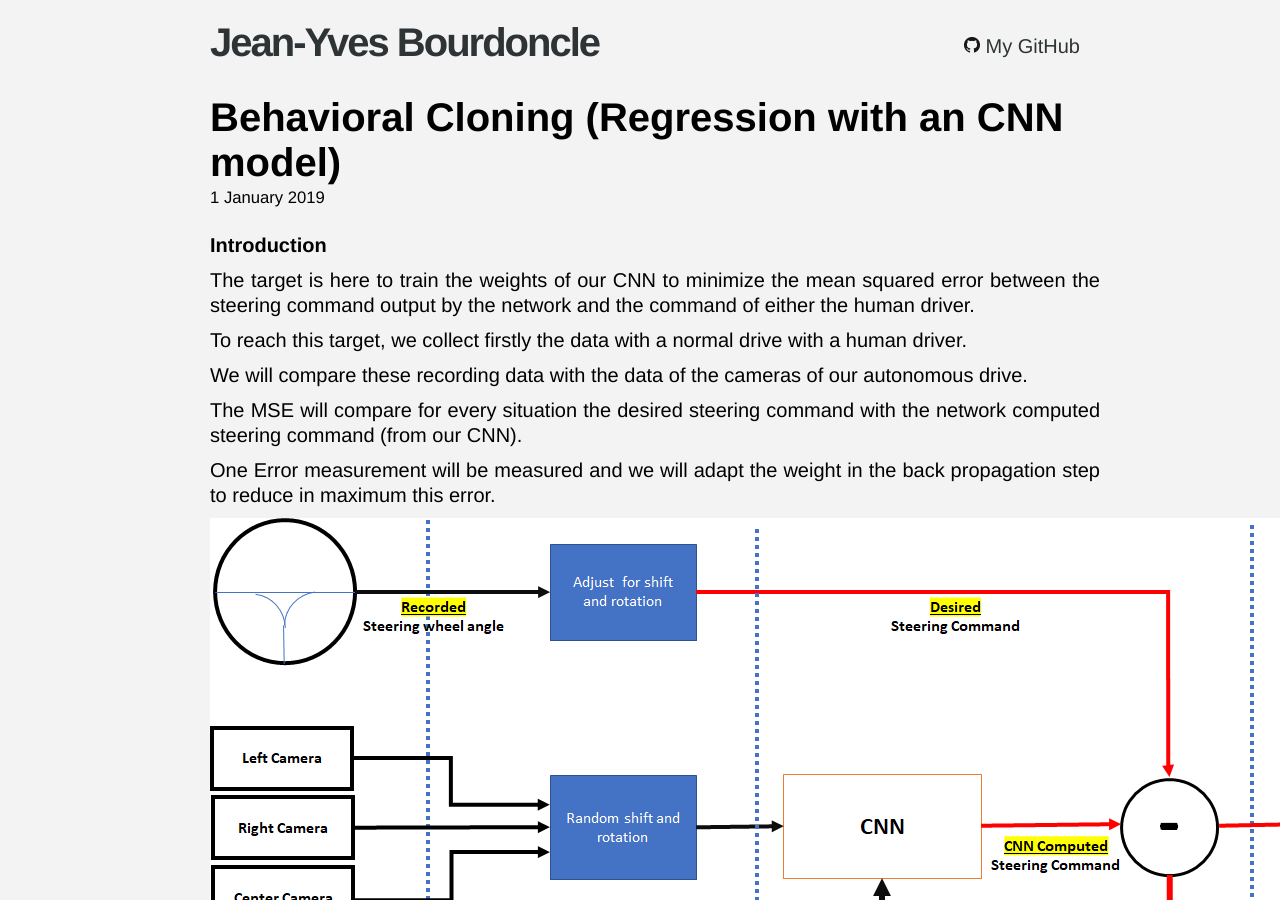
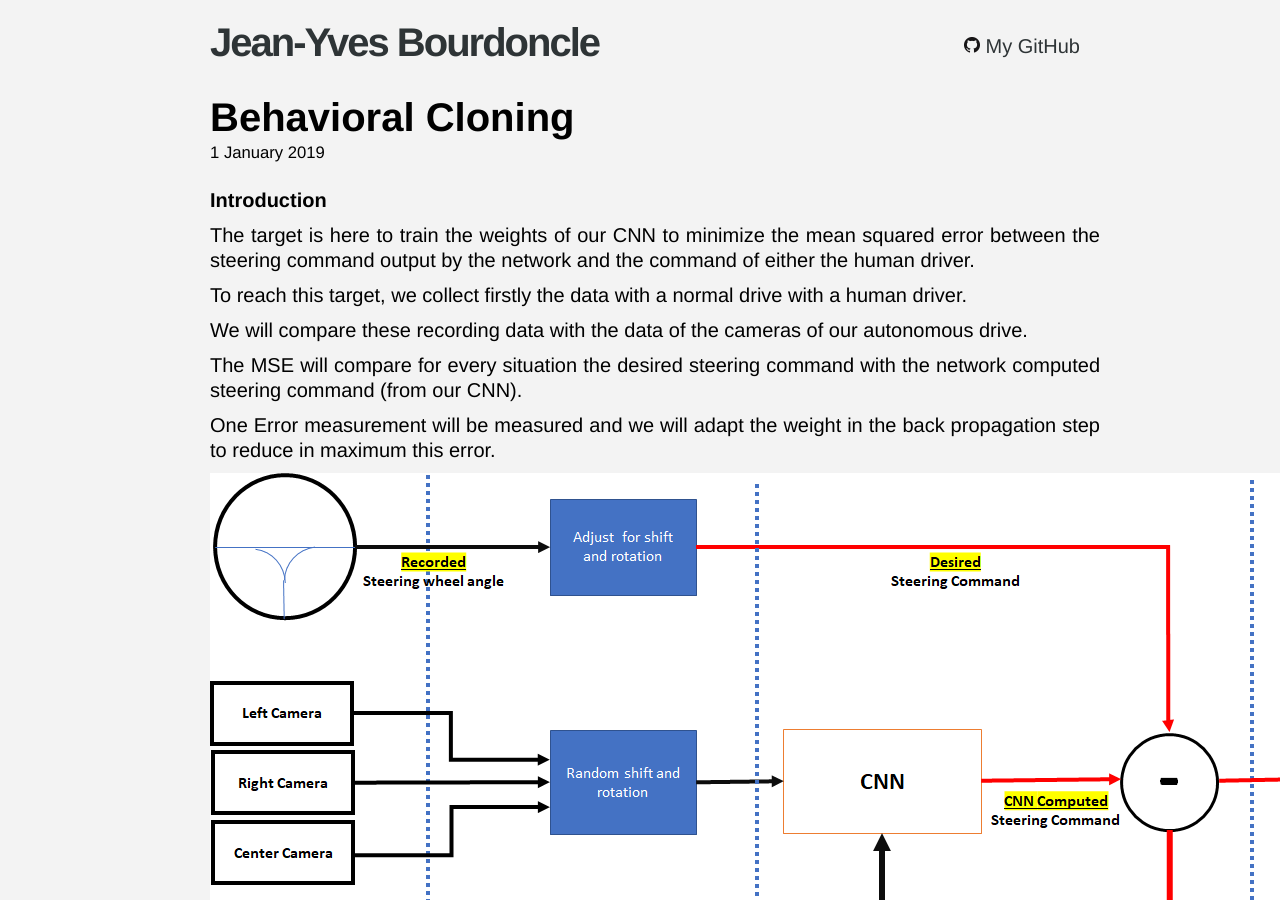
Before and after one commit to Jeanyvesbourdoncle/Jeanyvesbourdoncle.github.io, a Jekyll site: the page built from _posts/2019-02-01-sdc-Behavior-Cloning.md, in a window 1280 px wide and 900 px high. Built offline with Jekyll 4.4.1, drawn with Linux system fonts in a browser that asks for light colours.

Commit message:
Update 2019-02-01-sdc-Behavior-Cloning.md

```diff
--- a/_posts/2019-02-01-sdc-Behavior-Cloning.md
+++ b/_posts/2019-02-01-sdc-Behavior-Cloning.md
@@ -1,6 +1,6 @@
 ---
 layout: post
-title: "Behavioral Cloning (Regression with an CNN model)"
+title: "Behavioral Cloning"
 excerpt: "Regression with an CNN Model"
 author: "Jean-Yves Bourdoncle"
 date: 2019-01-01
```
